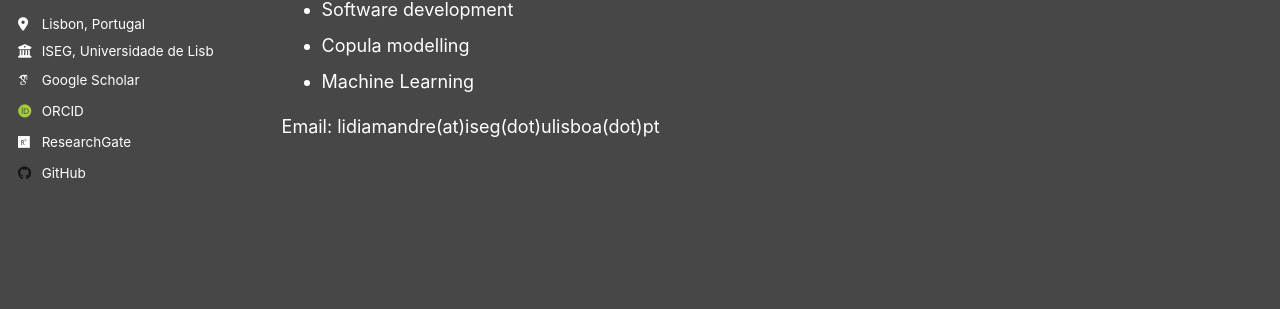
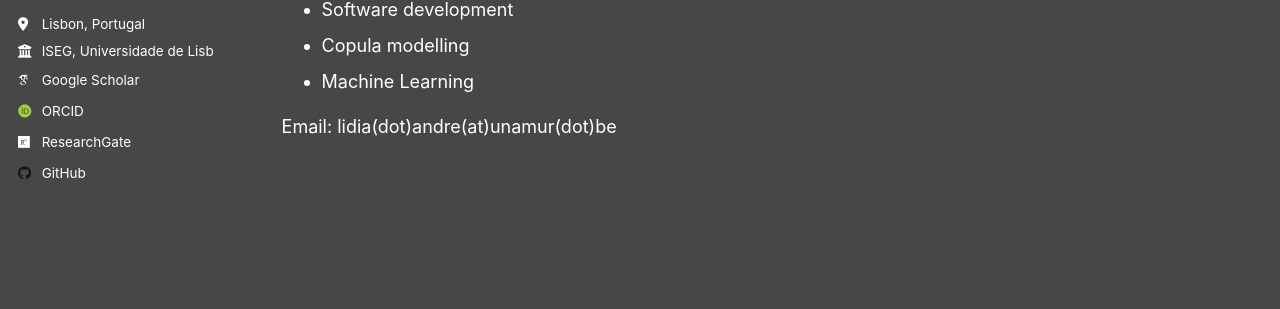
Before and after one commit to lidiamandre/lidiamandre.github.io, a Jekyll site: the page built from _pages/about.md, in a window 1280 px wide and 995 px high. Shown: the part 451-760 px from the top of the window. Built offline with Jekyll 4.4.1, drawn with Linux system fonts in a browser that asks for light colours; some web fonts are replaced.

Commit message:
Revert "update email and cv"
This reverts commit 8115ce056af7f4000c8296286077ae29e74cfbf0.

```diff
--- a/_pages/about.md
+++ b/_pages/about.md
@@ -15,4 +15,4 @@ I am currently a Assistant Professor (UK Lecturer) in Statistics and Actuarial S
   - Copula modelling
   - Machine Learning
 
-Email: lidiamandre(at)iseg(dot)ulisboa(dot)pt
+Email: lidia(dot)andre(at)unamur(dot)be
```
Also changed, not shown: 1 other file.
